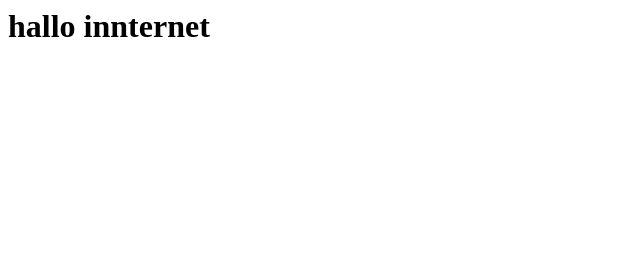
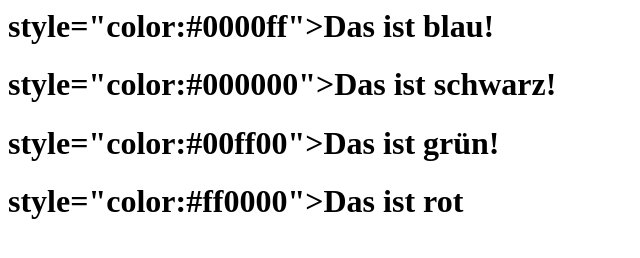
Before and after one commit to MaximilianKulisch/site, a plain HTML site: page index.html in a window 1280 px wide. Shown: the whole page, without its empty margins (0-640 px from the left). Drawn offline with Linux system fonts and the light colour scheme.

Commit message:
Update index.html

```diff
--- a/index.html
+++ b/index.html
@@ -1 +1,4 @@
-<h1>hallo innternet</h1>
+ <h1>style="color:#0000ff">Das ist blau!</h1>
+ <h1>style="color:#000000">Das ist schwarz!</h1>
+<h1>style="color:#00ff00">Das ist grün!</h1>
+<h1>style="color:#ff0000">Das ist rot</h1>
```
